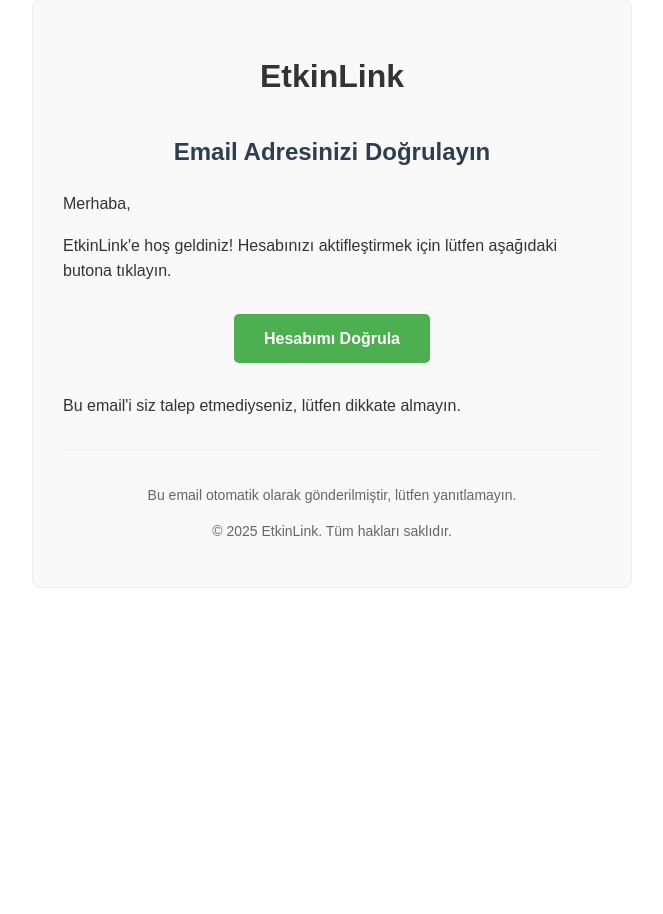
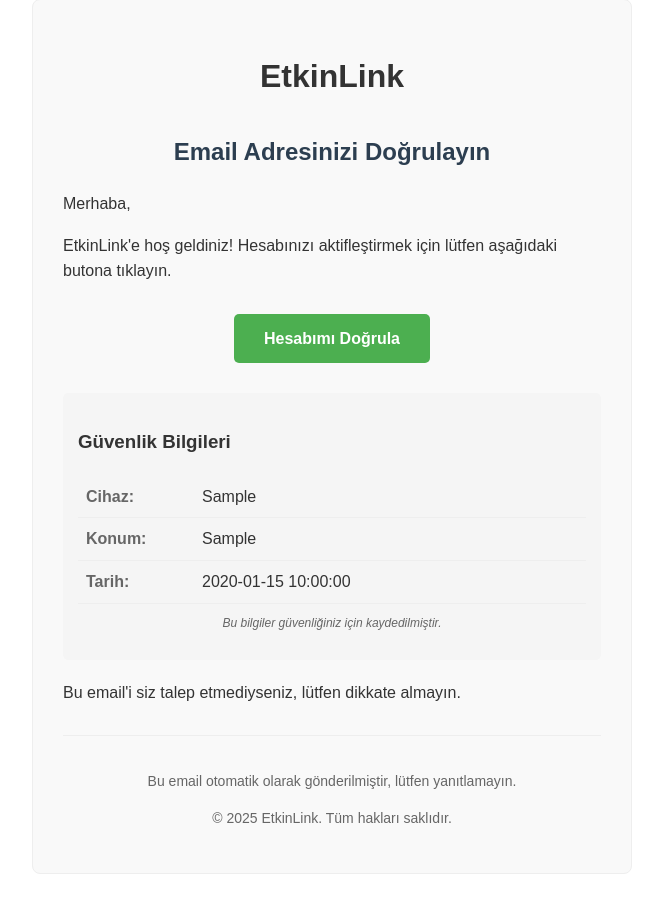
Before and after one commit to EtkinLink/etkinlink-backend, a Flask app: template backend/templates/verification_email.html in a window 1280 px wide. Shown: the part 41-955 px from the top of the page, without its empty margins (308-971 px from the left). Before the commit the page ends 629 px from the top, so only its background shows below. Run offline with Flask 3, Linux system fonts and the light colour scheme; the template is opened without the code that fills it: most values are stand-ins (such as "Sample title", 1, 10 or a date in 2020).

Commit message:
Some security updates.

```diff
--- a/backend/app.py
+++ b/backend/app.py
@@ -192,7 +192,6 @@
 # Auth fonksiyonlari
 @app.post("/auth/register")
 def register():
-    #email normalization
     def normalize_email(email_str):
         """
             Normalizes an email address for DB storage and querying.
@@ -221,9 +220,14 @@
         except (ValueError, AttributeError):
             return email_str
     data = request.get_json()
-    email = normalize_email(data.get("email"))
-    password = data.get("password")
-    name = data.get("name")
+    email = normalize_email(data.get("email", "").strip())
+    password = data.get("password", "").strip()
+    name = data.get("name", "").strip()
+
+    # Get device and location info from request headers
+    device_info = request.headers.get('User-Agent')
+    # You might want to use a geolocation service here
+    location_info = request.headers.get('X-Location')
 
     if not email or not password or not name:
         return {"error": "All fields are required"}, 400
@@ -265,17 +269,24 @@
                 "email": email,
                 "password": generate_password_hash(password),
                 "name": name,
-                "username": email.split('@')[0],  # Email'in @ öncesini username olarak kullan
+                "username": email.split('@')[0],
+                "university_id": university_id,
                 "created_at": datetime.utcnow().strftime("%Y-%m-%d %H:%M:%S")
             }
 
             # Verification token oluştur
             token = generate_verification_token(payload)
 
-            # Verification emaili gönder
-            send_verification_email(email, token)
-
-            return {"message": "Verification email sent"}, 200
+            try:
+                send_verification_email(
+                    email,
+                    token,
+                    device_info=device_info,
+                    location_info=location_info
+                )
+                return {"message": "Verification email sent"}, 200
+            except Exception as e:
+                return {"error": f"Failed to send verification email: {str(e)}"}, 500
 
     except Exception as e:
         return {"error": f"Registration failed: {str(e)}"}, 503
@@ -301,14 +312,15 @@
             # Kullanıcıyı kaydet
             result = conn.execute(
                 text("""
-                    INSERT INTO users (email, password_hash, name, username)
-                    VALUES (:email, :password, :name, :username)
+                    INSERT INTO users (email, password_hash, name, username, university_id)
+                    VALUES (:email, :password, :name, :username, :university_id)
                 """),
                 {
                     "email": payload["email"],
                     "password": payload["password"],
                     "name": payload["name"],
-                    "username": payload["email"].split('@')[0]  # Email'in @ öncesini username olarak kullan
+                    "username": payload["username"],
+                    "university_id": payload["university_id"]
                 }
             )
             conn.commit()
@@ -322,8 +334,8 @@
 @app.post("/auth/login")
 def login():
     data = request.get_json()
-    email = data.get("email")
-    password = data.get("password")
+    email = data.get("email", "").strip()
+    password = data.get("password", "").strip()
 
     normalized_email = normalize_email(email)
 
@@ -1247,7 +1259,11 @@
         user_id = verify_jwt()
 
         data = request.get_json()
-        if not data or "name" not in data:
+        name = data.get("name", "").strip()
+        description = data.get("description", "").strip()
+        photo_url = data.get("photo_url", "").strip()
+
+        if not name:
             return {"error": "Organization name is required"}, 400
 
         with engine.connect() as conn:
--- a/backend/templates/verification_email.html
+++ b/backend/templates/verification_email.html
@@ -56,6 +56,31 @@
             padding-top: 20px;
             border-top: 1px solid #eee;
         }
+        .security-info {
+            background-color: #f5f5f5;
+            border-radius: 5px;
+            padding: 15px;
+            margin: 20px 0;
+        }
+        .info-table {
+            width: 100%;
+            border-collapse: collapse;
+        }
+        .info-table td {
+            padding: 8px;
+            border-bottom: 1px solid #eee;
+        }
+        .info-table td:first-child {
+            width: 100px;
+            color: #666;
+        }
+        .security-note {
+            color: #666;
+            font-size: 12px;
+            margin-top: 10px;
+            text-align: center;
+            font-style: italic;
+        }
     </style>
 </head>
 <body>
@@ -79,6 +104,25 @@
             </a>
         </div>
 
+        <div class="security-info">
+            <h3>Güvenlik Bilgileri</h3>
+            <table class="info-table">
+                <tr>
+                    <td><strong>Cihaz:</strong></td>
+                    <td>{{ device_info }}</td>
+                </tr>
+                <tr>
+                    <td><strong>Konum:</strong></td>
+                    <td>{{ location_info }}</td>
+                </tr>
+                <tr>
+                    <td><strong>Tarih:</strong></td>
+                    <td>{{ timestamp }}</td>
+                </tr>
+            </table>
+            <p class="security-note">Bu bilgiler güvenliğiniz için kaydedilmiştir.</p>
+        </div>
+
         <div class="content">
             <p>Bu email'i siz talep etmediyseniz, lütfen dikkate almayın.</p>
         </div>
```
Also changed, not shown: backend/utils/email.py (+46 -15 lines).
